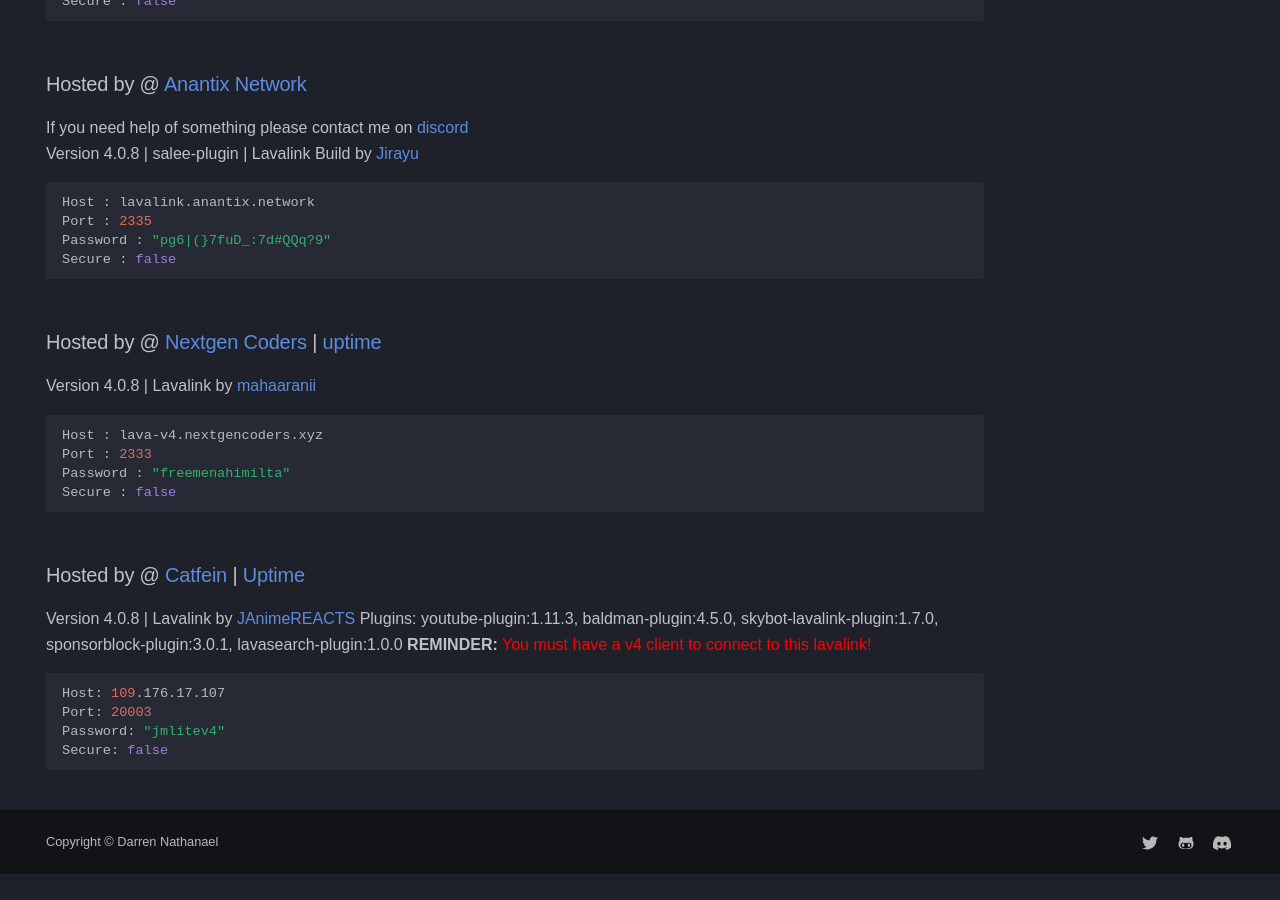
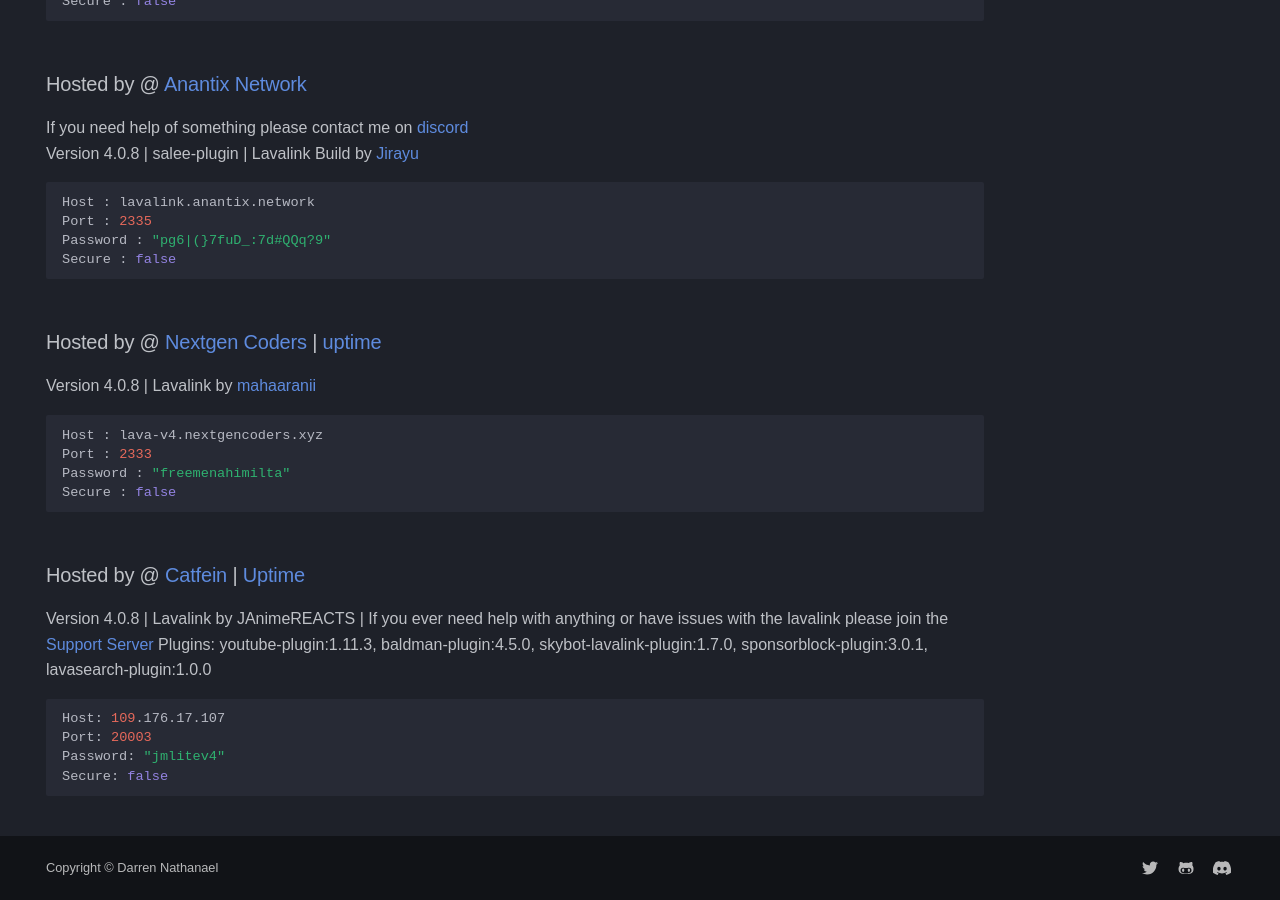
Before and after one commit to DarrenOfficial/lavalink-list, an MkDocs documentation site: the page built from docs/NoSSL/lavalink-without-ssl.md, in a window 1280 px wide and 900 px high, scrolled down 2714 px. Built offline with MkDocs 1.6.1 and Material for MkDocs 9.7.7, drawn with Linux system fonts in a browser that asks for light colours; some web fonts are replaced; comment, search, counter and statistics services are not loaded; a style sheet for code colours, icons or effects is not loaded; before the commit the page ends 3588 px from its top, so only the background shows below that.

Commit message:
Updated description and removed some part of it (#636)
* Updated description and removed some part of it

* Fixed some typos

````diff
--- a/docs/NoSSL/lavalink-without-ssl.md
+++ b/docs/NoSSL/lavalink-without-ssl.md
@@ -146,8 +146,7 @@ Secure : false
 ```
 
 ### Hosted by @ [Catfein](https://discord.gg/5DQ7XWK5Hy) | [Uptime](https://hetrixtools.com/report/uptime/0da291f13750558ad637bf795974619b/)
-Version 4.0.8 | Lavalink by [JAnimeREACTS](https://discord.gg/Kzc7yCy9uY) Plugins: youtube-plugin:1.11.3, baldman-plugin:4.5.0, skybot-lavalink-plugin:1.7.0, sponsorblock-plugin:3.0.1, lavasearch-plugin:1.0.0
-**REMINDER:** <span style="color:red;">You must have a v4 client to connect to this lavalink!</span>
+Version 4.0.8 | Lavalink by JAnimeREACTS | If you ever need help with anything or have issues with the lavalink please join the [Support Server](https://discord.gg/Kzc7yCy9uY) Plugins: youtube-plugin:1.11.3, baldman-plugin:4.5.0, skybot-lavalink-plugin:1.7.0, sponsorblock-plugin:3.0.1, lavasearch-plugin:1.0.0
 ```bash
 Host: 109.176.17.107
 Port: 20003
````
